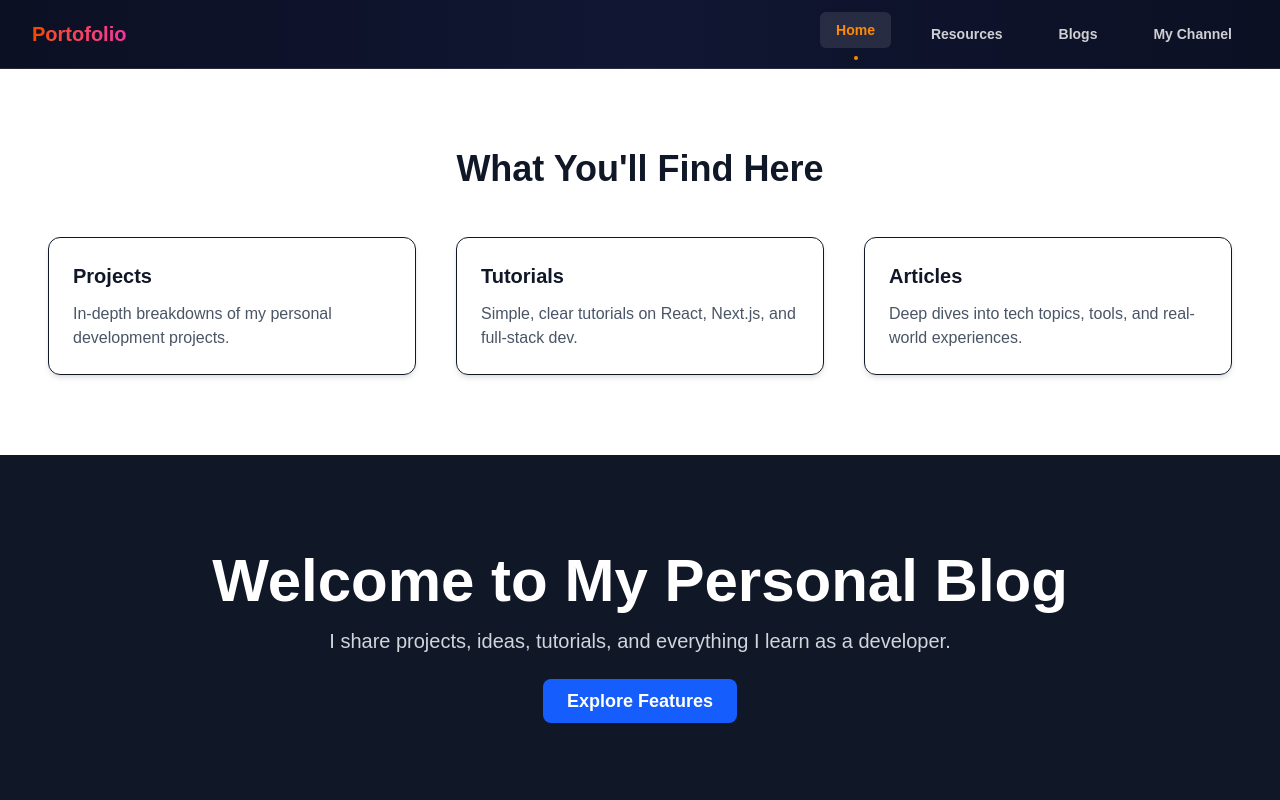
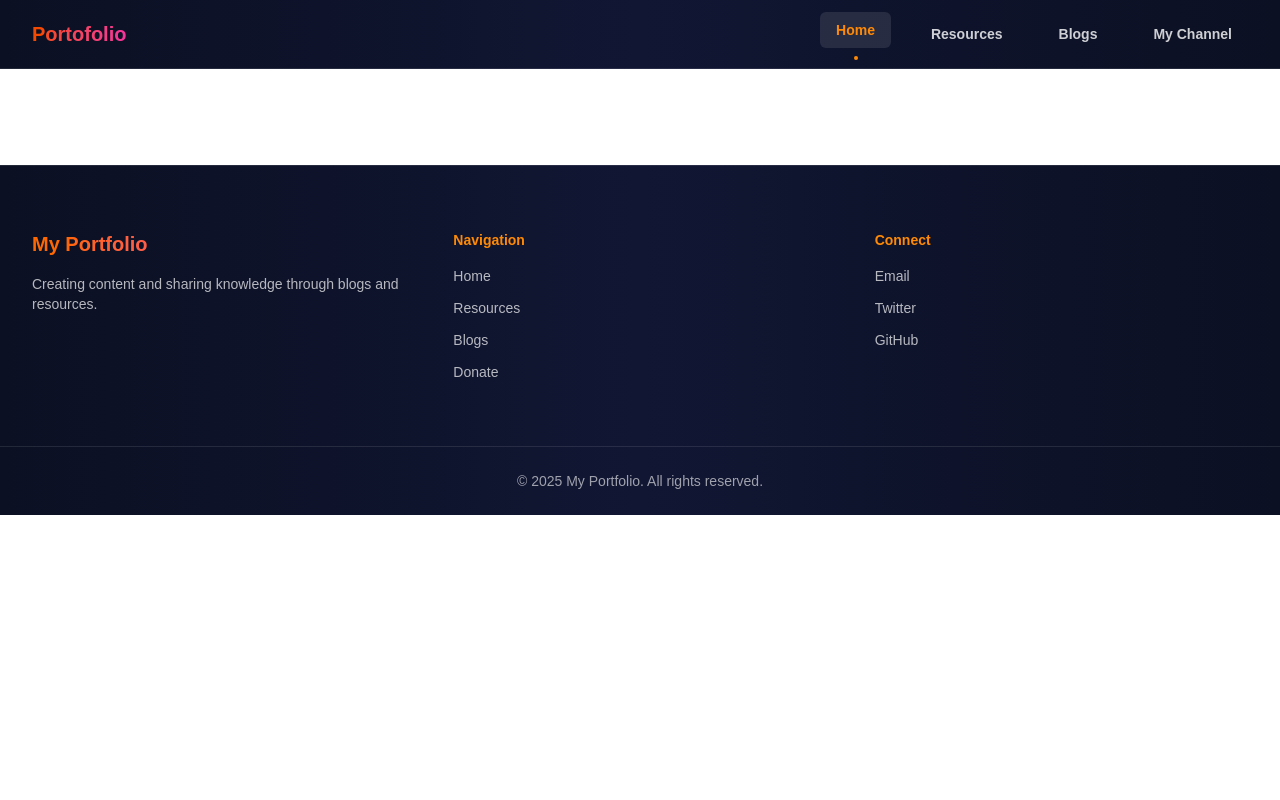
Before and after one commit to CreativeCoderOfficial/personal-blog-website, a Next.js app: page / in a window 1280 px wide. Shown: the top 800 px of the page. Built offline with nearby package versions, Linux system fonts and the light colour scheme.

Commit message:
Added Footer - All working till now

```diff
--- a/package.json
+++ b/package.json
@@ -20,6 +20,7 @@
     "@types/react": "^19",
     "@types/react-dom": "^19",
     "babel-plugin-react-compiler": "1.0.0",
+    "baseline-browser-mapping": "^2.9.11",
     "eslint": "^9",
     "eslint-config-next": "16.0.5",
     "tailwindcss": "^4",
--- a/src/app/page.tsx
+++ b/src/app/page.tsx
@@ -6,9 +6,6 @@ import ContactSection from "@/components/homepage/ContactSection";
 export default function HomePage() {
   return (
     <>
-      <HeroSection />
-      <FeaturesSection />
-      <ContactSection />
     </>
   );
 }
--- a/src/components/general/Footer.tsx
+++ b/src/components/general/Footer.tsx
@@ -1,9 +1,92 @@
-// app/components/Footer.tsx
+// src/app/components/Footer.tsx
+import Link from "next/link";
+
 export default function Footer() {
   return (
-    <footer className="bg-gray-900 text-white">
-      <div className="max-w-6xl mx-auto px-6 py-6 text-center">
-        <p className="text-sm">© {new Date().getFullYear()} CreativeCoderOfficial</p>
+    <footer className="
+      mt-24
+      bg-gradient-to-r
+      from-[#0b1023] via-[#111633] to-[#0b1023]
+      border-t border-white/10
+      text-sm
+    ">
+      <div className="
+        max-w-7xl mx-auto
+        px-8 py-16
+        grid gap-12
+        md:grid-cols-3
+      ">
+        {/* Brand / Description */}
+        <div>
+          <h3 className="
+            text-xl font-bold
+            bg-clip-text text-transparent
+            bg-gradient-to-r
+            from-orange-500 to-pink-500
+          ">
+            My Portfolio
+          </h3>
+          <p className="mt-4 text-white/70 max-w-sm">
+            Creating content and sharing knowledge through blogs and resources.
+          </p>
+        </div>
+
+        {/* Navigation */}
+        <div>
+          <h4 className="mb-4 font-semibold text-orange-400">
+            Navigation
+          </h4>
+          <ul className="space-y-3 text-white/70">
+            <li><Link href="/" className="hover:text-white transition">Home</Link></li>
+            <li><Link href="/resources" className="hover:text-white transition">Resources</Link></li>
+            <li><Link href="/blogs" className="hover:text-white transition">Blogs</Link></li>
+            <li><Link href="/donate" className="hover:text-white transition">Donate</Link></li>
+          </ul>
+        </div>
+
+        {/* Connect */}
+        <div>
+          <h4 className="mb-4 font-semibold text-orange-400">
+            Connect
+          </h4>
+          <ul className="space-y-3 text-white/70">
+            <li>
+              <a
+                href="mailto:your@email.com"
+                className="hover:text-white transition"
+              >
+                Email
+              </a>
+            </li>
+            <li>
+              <a
+                href="https://twitter.com"
+                target="_blank"
+                className="hover:text-white transition"
+              >
+                Twitter
+              </a>
+            </li>
+            <li>
+              <a
+                href="https://github.com"
+                target="_blank"
+                className="hover:text-white transition"
+              >
+                GitHub
+              </a>
+            </li>
+          </ul>
+        </div>
+      </div>
+
+      {/* Bottom bar */}
+      <div className="
+        border-t border-white/10
+        py-6 text-center
+        text-white/60
+      ">
+        © {new Date().getFullYear()} My Portfolio. All rights reserved.
       </div>
     </footer>
   );
--- /dev/null
+++ b/tailwind.config.ts
@@ -0,0 +1,37 @@
+import type { Config } from "tailwindcss";
+
+const config: Config = {
+  content: [
+    "./pages/**/*.{js,ts,jsx,tsx,mdx}",
+    "./components/**/*.{js,ts,jsx,tsx,mdx}",
+    "./app/**/*.{js,ts,jsx,tsx,mdx}",
+  ],
+  theme: {
+    extend: {
+      colors: {
+        border: "hsl(var(--border))",
+        background: "hsl(var(--background))",
+        foreground: "hsl(var(--foreground))",
+        primary: {
+          DEFAULT: "hsl(var(--primary))",
+          foreground: "hsl(var(--primary-foreground))",
+        },
+        secondary: {
+          DEFAULT: "hsl(var(--secondary))",
+          foreground: "hsl(var(--secondary-foreground))",
+        },
+        card: {
+          DEFAULT: "hsl(var(--card))",
+          foreground: "hsl(var(--card-foreground))",
+        },
+      },
+      borderRadius: {
+        lg: "var(--radius)",
+        md: "calc(var(--radius) - 2px)",
+        sm: "calc(var(--radius) - 4px)",
+      },
+    },
+  },
+  plugins: [],
+};
+export default config;
```
Also changed, not shown: 1 other file (tests, documents, lock files or other folders).
